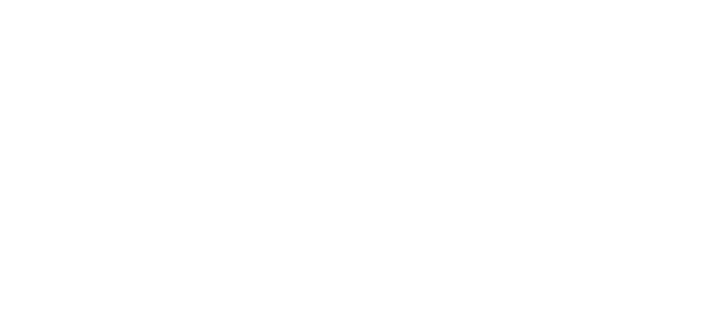
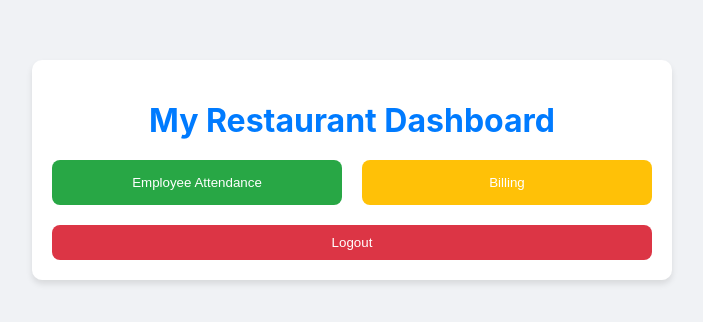
Before and after one commit to KUTRALINGAM-A/Restaurant_Management, a React (Create React App) app in the folder restaurant-management-ui/: page /restaurant-home in a window 1280 px wide. Before the commit this address had no page. Shown: the part 230-552 px from the top of the page, without its empty margins (288-991 px from the left). Built offline with nearby package versions, Linux system fonts and the light colour scheme; sample sign-in values are in the browser's storage.

Commit message:
its logging in

```diff
--- a/restaurant-management-ui/src/App.js
+++ b/restaurant-management-ui/src/App.js
@@ -4,17 +4,38 @@ import UserLogin from "./login";
 import Home from "./home";
 import RestaurantRegistration from "./RestaurantRegistration";
 import UserForm from "./userform";
+import RestaurantHome from "./restauranthome";
+
+// Protected Route Component
+const ProtectedRoute = ({ children }) => {
+  const token = localStorage.getItem("token");
+
+  if (!token) {
+    // Redirect to login if no token
+    return <Navigate to="/" replace />;
+  }
+
+  return children;
+};
 
 const App = () => {
-  const isAuthenticated = localStorage.getItem("token"); // Check if the user is logged in
-
   return (
     <Router>
       <Routes>
-        <Route path="/" element={isAuthenticated ? <Navigate to="/home" /> : <UserLogin />} />
+        <Route path="/" element={<UserLogin />} />
         <Route path="/home" element={<Home />} />
         <Route path="/restaurant-register" element={<RestaurantRegistration />} />
         <Route path="/user-register" element={<UserForm />} />
+
+        {/* Protected Restaurant Home Route */}
+        <Route
+          path="/restaurant-home"
+          element={
+            <ProtectedRoute>
+              <RestaurantHome />
+            </ProtectedRoute>
+          }
+        />
       </Routes>
     </Router>
   );
--- a/restaurant-management-ui/src/login.js
+++ b/restaurant-management-ui/src/login.js
@@ -1,13 +1,13 @@
 import React, { useState } from "react";
-import { Link } from "react-router-dom";
+import { Link, useNavigate } from "react-router-dom";
 import axios from "axios";
 
 const UserLogin = () => {
+  const navigate = useNavigate();
   const [formData, setFormData] = useState({
     email: "",
     password: "",
   });
-
   const [message, setMessage] = useState("");
 
   const handleChange = (e) => {
@@ -18,8 +18,17 @@ const UserLogin = () => {
     e.preventDefault();
     try {
       const response = await axios.post("http://localhost:5000/users/login", formData);
-      setMessage(response.data.message);
+
+      // Clear any existing storage
+      localStorage.clear();
+
+      // Store token and user information
       localStorage.setItem("token", response.data.token);
+      localStorage.setItem("restaurantId", response.data.restaurantId);
+      localStorage.setItem("restaurantName", response.data.restaurantName);
+
+      // Navigate to restaurant home page
+      navigate("/restaurant-home");
     } catch (error) {
       if (error.response && error.response.data) {
         setMessage(error.response.data.message || "Login failed. Server error.");
--- /dev/null
+++ b/restaurant-management-ui/src/restauranthome.js
@@ -0,0 +1,101 @@
+import React, { useState, useEffect } from "react";
+import { useNavigate } from "react-router-dom";
+
+const RestaurantHome = () => {
+  const navigate = useNavigate();
+  const [restaurantName, setRestaurantName] = useState("");
+
+  useEffect(() => {
+    // Retrieve restaurant name from local storage
+    const storedRestaurantName = localStorage.getItem("restaurantName");
+    setRestaurantName(storedRestaurantName || "My Restaurant");
+  }, []);
+
+  const handleLogout = () => {
+    // Clear local storage
+    localStorage.clear();
+
+    // Redirect to login page
+    navigate("/");
+  };
+
+  return (
+    <div style={{
+      display: "flex",
+      flexDirection: "column",
+      alignItems: "center",
+      justifyContent: "center",
+      height: "100vh",
+      backgroundColor: "#f0f2f5",
+    }}>
+      <div style={{
+        backgroundColor: "white",
+        padding: "20px",
+        borderRadius: "10px",
+        boxShadow: "0 4px 6px rgba(0,0,0,0.1)",
+        width: "80%",
+        maxWidth: "600px",
+      }}>
+        <h1 style={{
+          textAlign: "center",
+          color: "#007bff",
+          marginBottom: "20px"
+        }}>
+          {restaurantName} Dashboard
+        </h1>
+
+        <div style={{
+          display: "flex",
+          justifyContent: "space-between",
+          gap: "20px",
+        }}>
+          <button
+            style={{
+              flex: 1,
+              padding: "15px",
+              backgroundColor: "#28a745",
+              color: "white",
+              border: "none",
+              borderRadius: "8px",
+              cursor: "pointer",
+            }}
+          >
+            Employee Attendance
+          </button>
+
+          <button
+            style={{
+              flex: 1,
+              padding: "15px",
+              backgroundColor: "#ffc107",
+              color: "white",
+              border: "none",
+              borderRadius: "8px",
+              cursor: "pointer",
+            }}
+          >
+            Billing
+          </button>
+        </div>
+
+        <button
+          onClick={handleLogout}
+          style={{
+            width: "100%",
+            marginTop: "20px",
+            padding: "10px",
+            backgroundColor: "#dc3545",
+            color: "white",
+            border: "none",
+            borderRadius: "8px",
+            cursor: "pointer",
+          }}
+        >
+          Logout
+        </button>
+      </div>
+    </div>
+  );
+};
+
+export default RestaurantHome;
```
Also changed, not shown: 1 other file (tests, documents, lock files or other folders).
